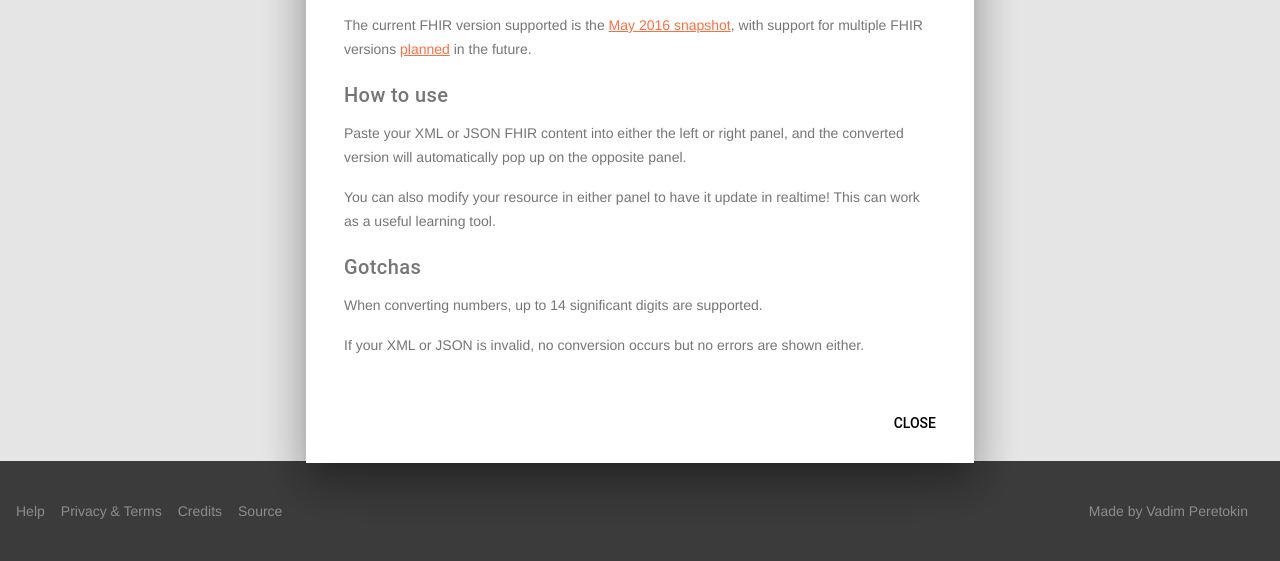
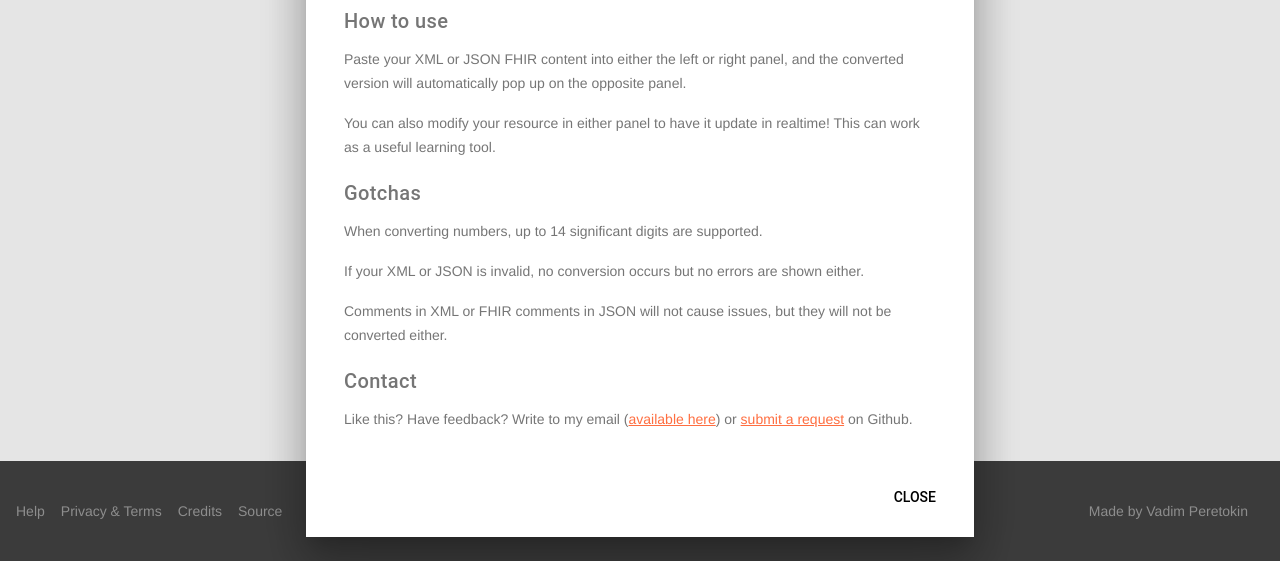
Before and after one commit to fhir-formats/fhir-formats.github.io, a plain HTML site: page index.html in a window 1280 px wide. Both pictures are taken after a click on the link "Help". Shown: the part 239-800 px from the top of the page. Drawn offline with nearby package versions, Linux system fonts and the light colour scheme.

Commit message:
Minor touchup to Help page

```diff
--- a/index.html
+++ b/index.html
@@ -136,6 +136,9 @@
             <h5>Gotchas</h5>
             <p>When converting numbers, up to 14 significant digits are supported.</p>
             <p>If your XML or JSON is invalid, no conversion occurs but no errors are shown either.</p>
+            <p>Comments in XML or FHIR comments in JSON will not cause issues, but they will not be converted either.</p>
+            <h5>Contact</h5>
+            <p>Like this? Have feedback? Write to my email (<a href="https://github.com/vadi2">available here</a>) or <a href="https://github.com/fhir-formats/fhir-formats.github.io/issues/new">submit a request</a> on Github.</p>
 
         </div>
         <div class="mdl-dialog__actions">
```
